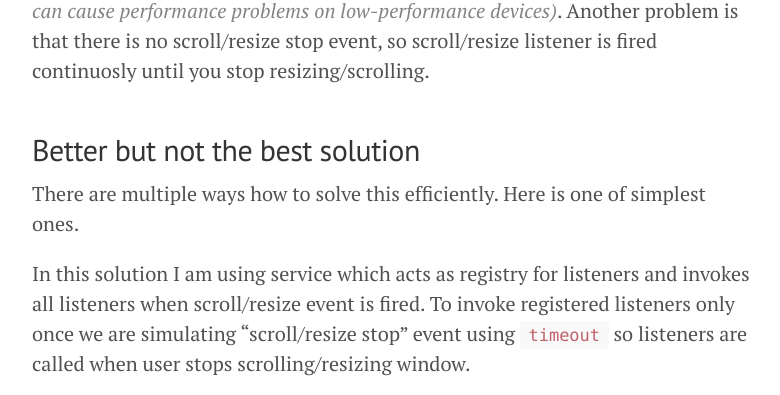
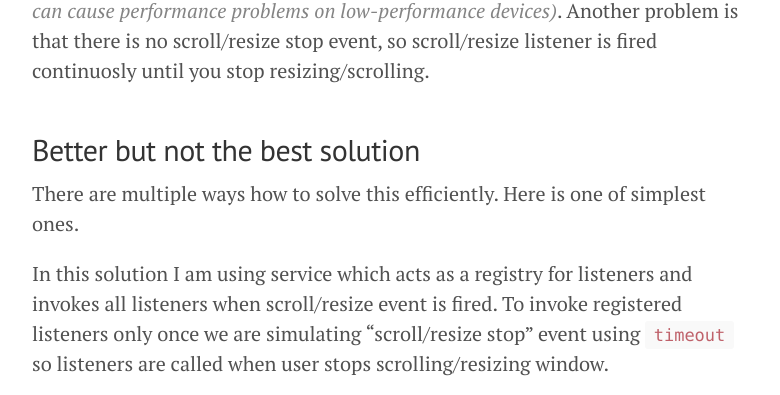
Before and after one commit to ductrong1308/michalkvasnicak.github.io, a Jekyll site: the page built from _posts/2014-08-04-lazy-loading-images-using-angularjs.md, in a window 1280 px wide and 900 px high, scrolled down 1086 px, cut to the strip 0-395 px from the top of the window. Shown: the whole strip, without its empty margins (248-1028 px from the left). Built offline with Jekyll 4.4.1, drawn with Linux system fonts in a browser that asks for light colours; Markdown is read by kramdown in place of the engine named in the settings; comment, search, counter and statistics services are not loaded.

Commit message:
missing article

```diff
--- a/_posts/2014-08-04-lazy-loading-images-using-angularjs.md
+++ b/_posts/2014-08-04-lazy-loading-images-using-angularjs.md
@@ -30,7 +30,7 @@ so scroll/resize listener is fired continuosly until you stop resizing/scrolling
 
 There are multiple ways how to solve this efficiently. Here is one of simplest ones.
 
-In this solution I am using service which acts as registry for listeners and invokes all listeners when scroll/resize
+In this solution I am using service which acts as a registry for listeners and invokes all listeners when scroll/resize
  event is fired. To invoke registered listeners only once we are simulating "scroll/resize stop" event using
  `timeout` so listeners are called when user stops
 scrolling/resizing window.
```
